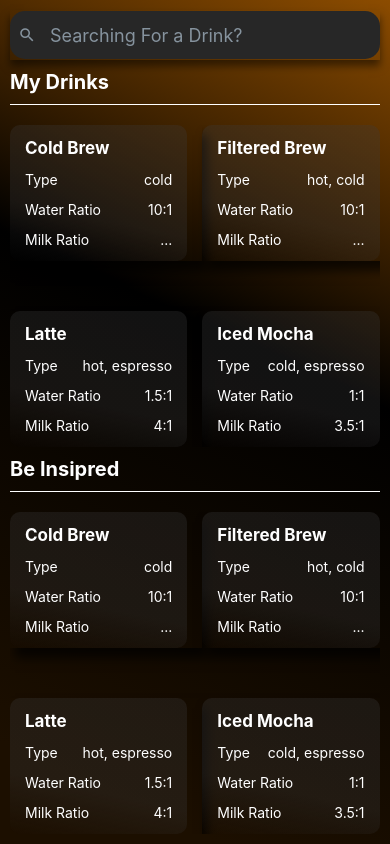
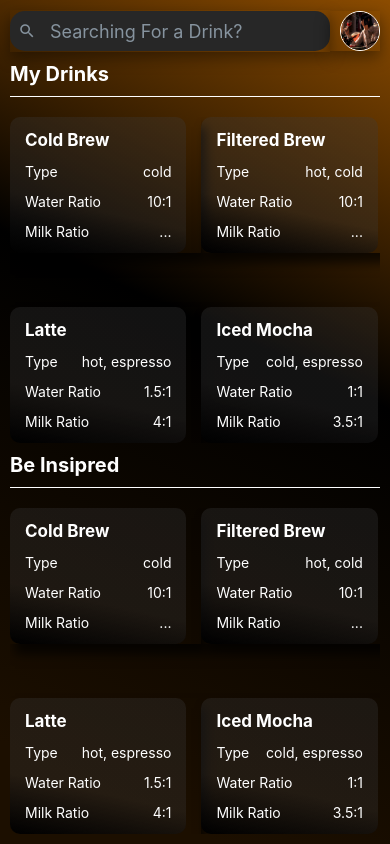
Before and after one commit to jeremu2907/coffeeProject, a React Native app in the folder frontend/: screen / in a window 390 px wide. Built offline with nearby package versions, Linux system fonts and the light colour scheme.

Commit message:
added profile picture

```diff
--- a/frontend/components/DrinkItem/DrinkItem.jsx
+++ b/frontend/components/DrinkItem/DrinkItem.jsx
@@ -9,7 +9,7 @@ export default function DrinkItem(props)
 
     const styles = StyleSheet.create({
         container: {
-            width: width / 2.2,
+            width: width / 2.21,
             height: height / 6.2,
             borderRadius: 10,
             marginRight: 15,
@@ -47,7 +47,7 @@ export default function DrinkItem(props)
         <View style={[styles.view, styles.shadowProp]} >
             <LinearGradient
                 // colors={['rgba(69, 48, 21,1)', '#262626','rgba(30,30,30,0.6)']}
-                colors={['rgba(0,0,0,0))', 'rgba(60,60,60,0.3)','rgba(60,60,60,0.3)']}
+                colors={['rgba(0,0,0,1))', 'rgba(60,60,60,0.3)','rgba(60,60,60,0.3)']}
                 style={styles.container}
                 start={{ x: 0.2, y: 1.2 }}
                 end={{ x: 0.4, y: 0 }}
--- a/frontend/components/DrinkItemContainer/DrinkItemContainer.jsx
+++ b/frontend/components/DrinkItemContainer/DrinkItemContainer.jsx
@@ -1,24 +1,9 @@
-import { ScrollView, StyleSheet, Text, View } from 'react-native';
-import React, {useState} from 'react';
+import { ScrollView} from 'react-native';
+import React from 'react';
 import DrinkItem from '../DrinkItem/DrinkItem';
-import {useWindowDimensions} from 'react-native';
 
 export default function DrinkItemContainer()
 {
-    const {height, width} = useWindowDimensions();
-
-    // const styles = StyleSheet.create({
-    //     container: {
-    //         flex: 1,
-    //         // flexDirection: "column",
-    //         // flexWrap: "wrap",
-    //         // justifyContent: "space-between",
-    //         // alignItems: "flex-end",
-    //         // alignContent: "space-between",
-    //         flexGrow: 1
-    //     }
-    // });
-
     return(
         <ScrollView
             // style={styles.container}
@@ -29,7 +14,6 @@ export default function DrinkItemContainer()
                 alignItems: "flex-end",
             }}
             horizontal={true}
-
         >
             <DrinkItem
                 drinkName = "Cold Brew"
--- a/frontend/components/TopBar/TopBar.jsx
+++ b/frontend/components/TopBar/TopBar.jsx
@@ -1,5 +1,5 @@
 import { SearchBar } from "react-native-elements";
-import { StyleSheet } from 'react-native';
+import { StyleSheet, View, Image } from 'react-native';
 import React, {useState} from 'react';
 
 export default function TopBar()
@@ -12,6 +12,13 @@ export default function TopBar()
     }
 
     return(
+        <View
+            style={{
+                flexDirection: "row",
+                justifyContent: "space-between",
+                alignItems: "center",
+            }}
+        >
             <SearchBar
                 placeholder="Searching For a Drink?"
                 onChangeText={updateSearch}
@@ -22,11 +29,19 @@ export default function TopBar()
                 inputContainerStyle={SearchBoxContainer.boxStyle}
                 inputStyle={SearchBoxContainer.textStyle}
             />
+            <View style={SearchBoxContainer.shadowProp}>
+                <Image
+                    source={require('../../assets/pfp.jpeg')}
+                    style={SearchBoxContainer.pfp}
+                />
+            </View>
+        </View>
     )
 }
 
 const SearchBoxContainer = StyleSheet.create({
     container: {
+        flex: 1,
         backgroundColor: "rgba(0,0,0,0)",
         borderBottomColor: 'transparent',
         borderTopColor: 'transparent',
@@ -35,16 +50,24 @@ const SearchBoxContainer = StyleSheet.create({
     },
     boxStyle: {
         backgroundColor: "#272727",
+        height: 40,
         borderRadius: 15,
-        margin: 0
     },
     shadowProp: {
         shadowOffset: {width: 0,height: 6},
-        shadowOpacity: 0.5,
+        shadowOpacity: 0.4,
         shadowColor: "#000000",
-        shadowRadius: 8
+        shadowRadius: 15
     },
     textStyle: {
         color: "#ffffff"
+    },
+    pfp: {
+        height: 40,
+        width: 40,
+        borderRadius: 20,
+        borderWidth: 1,
+        borderColor: "white",
+        marginLeft: 10
     }
 });
```
Also changed, not shown: frontend/assets/pfp.jpeg (added). Lines whose indentation alone changed are shown as unchanged.
